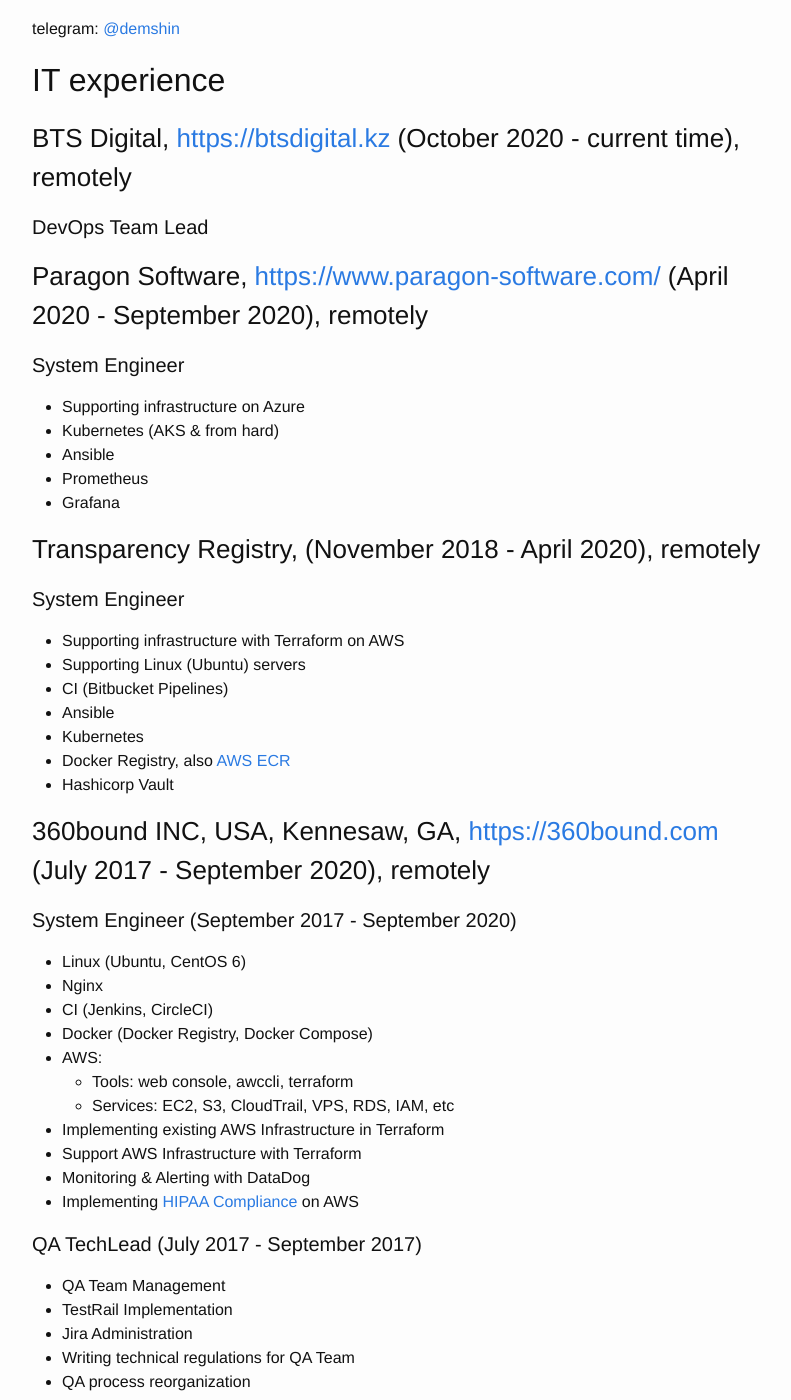
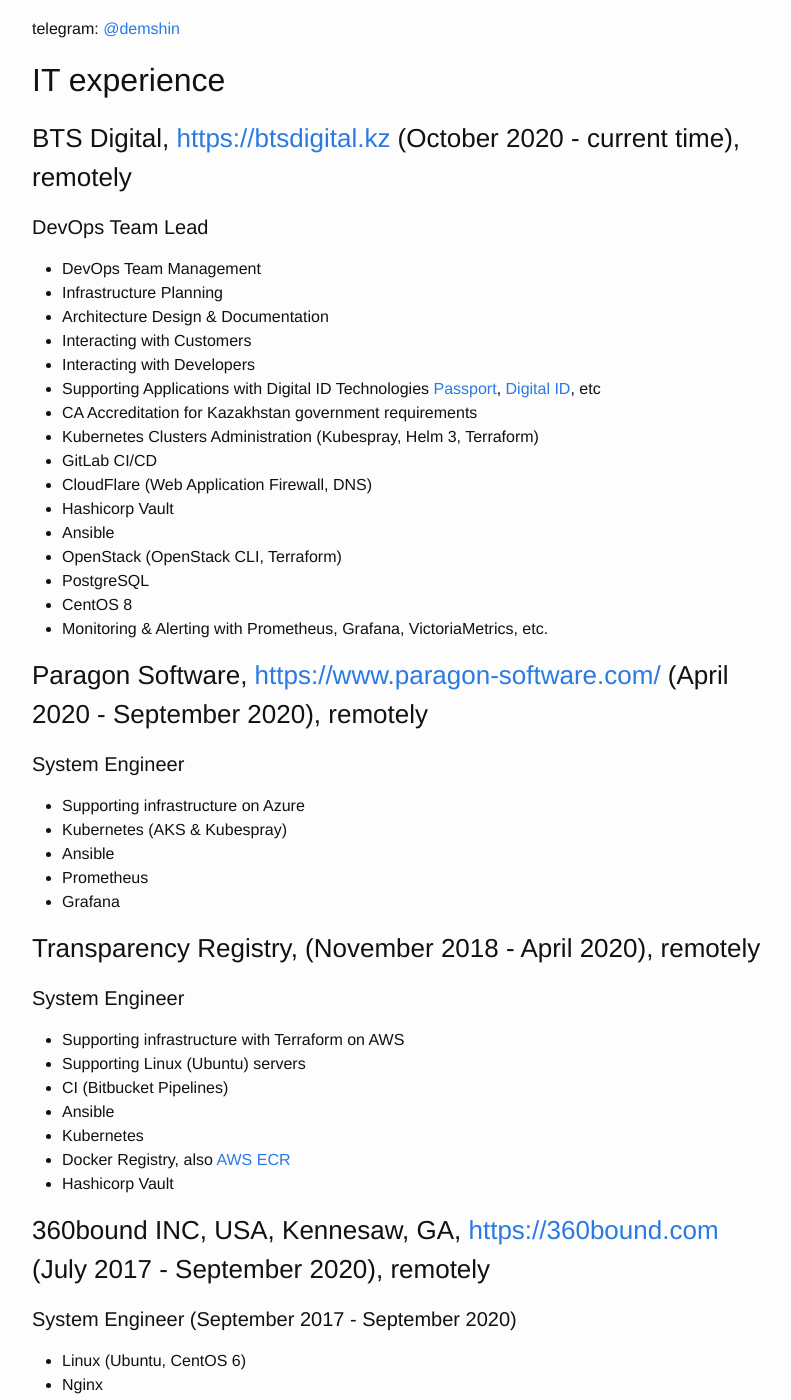
Before and after one commit to demshin/demsh.in, a Jekyll site: the page built from about.md, in a window 1280 px wide and 1400 px high, scrolled down 288 px. Shown: the whole window, without its empty margins (238-1029 px from the left). Built offline with Jekyll 4.4.1, drawn with Linux system fonts in a browser that asks for light colours; some of the changed text lies outside the part shown.

Commit message:
add DevOps TeamLead

```diff
--- a/about.md
+++ b/about.md
@@ -18,12 +18,29 @@ telegram: [@demshin](https://t.me/demshin)
 
 #### DevOps Team Lead
 
+- DevOps Team Management
+- Infrastructure Planning
+- Architecture Design & Documentation
+- Interacting with Customers
+- Interacting with Developers
+- Supporting Applications with Digital ID Technologies [Passport](https://passport.aitu.io/), [Digital ID](https://did.gov.kz), etc
+- CA Accreditation for Kazakhstan government requirements
+- Kubernetes Clusters Administration (Kubespray, Helm 3, Terraform)
+- GitLab CI/CD
+- CloudFlare (Web Application Firewall, DNS)
+- Hashicorp Vault
+- Ansible
+- OpenStack (OpenStack CLI, Terraform)
+- PostgreSQL
+- CentOS 8
+- Monitoring & Alerting with Prometheus, Grafana, VictoriaMetrics, etc.
+
 ### Paragon Software, <https://www.paragon-software.com/> (April 2020 - September 2020), remotely
 
 #### System Engineer
 
 - Supporting infrastructure on Azure
-- Kubernetes (AKS & from hard)
+- Kubernetes (AKS & Kubespray)
 - Ansible
 - Prometheus
 - Grafana
@@ -49,7 +66,7 @@ telegram: [@demshin](https://t.me/demshin)
 - CI (Jenkins, CircleCI)
 - Docker (Docker Registry, Docker Compose)
 - AWS:
-  - Tools: web console, awccli, terraform
+  - Tools: web console, awscli, terraform
   - Services: EC2, S3, CloudTrail, VPS, RDS, IAM, etc
 - Implementing existing AWS Infrastructure in Terraform
 - Support AWS Infrastructure with Terraform
@@ -88,7 +105,7 @@ telegram: [@demshin](https://t.me/demshin)
 
 ### System Administration & DevOps
 
-Linux (Ubuntu, CentOS), Docker (Docker Compose), Nginx, Cloud Platforms (Amazon Web Services, Google Cloud Platform, DigitalOcean), CI (GitLab, Jenkins, CircleCI), Infustructure as a Code (Terraform, Ansible), Kubernetes and other :-)
+Kubernetes, Docker (Docker Compose), Linux (Ubuntu, CentOS), Nginx, Cloud Platforms (Amazon Web Services, Google Cloud Platform, DigitalOcean), CI (GitLab, Jenkins, CircleCI), Infrastructure as a Code (Terraform, Ansible),  and other :-)
 
 ### Programming languages & other
 
@@ -109,6 +126,8 @@ Very good Russian, reading technical documentation on English, easily communicat
 ## Education
 
 ### Otus <https://otus.ru>
+
+[Kubernetes course](https://otus.ru/lessons/infrastrukturnaya-platforma-na-osnove-kubernetes/) 2021
 
 [Linux Administrator course](https://otus.ru/lessons/linux/) 2020
 
```
